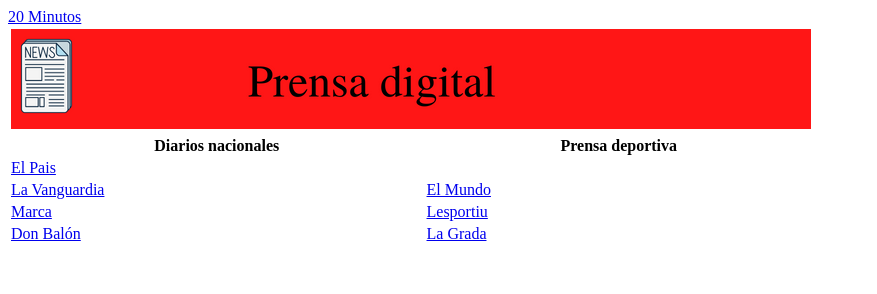
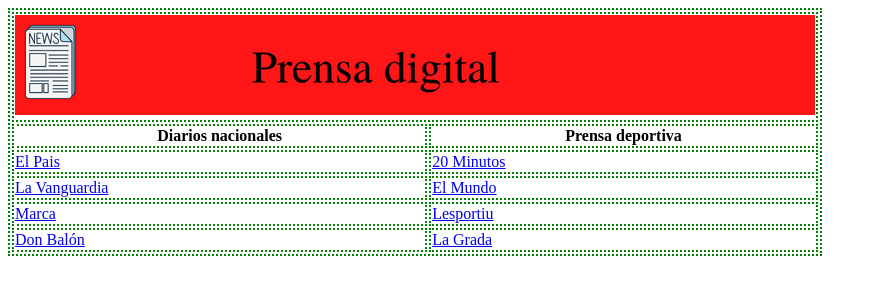
Before and after one commit to JAvello94/LM2223, a plain HTML site: page Etiquetas simples/tablas.html in a window 1280 px wide. Shown: the whole page, without its empty margins (0-877 px from the left). Drawn offline with Linux system fonts and the light colour scheme.

```diff
--- a/Etiquetas simples/tablas.html
+++ b/Etiquetas simples/tablas.html
@@ -9,15 +9,22 @@
 <body>
 
     <table>
+        <style>
+        table, th, td {
+          border: 2px dotted green;
+        }
+
+        </style>
         <tr><td colspan="2"><img src="imagenes/bannerprensadigital.png" alt="Logo prensa digital"></td></tr>
         <tr>
-            <th >Diarios nacionales</th>
+            <th>Diarios nacionales</th>
             <th>Prensa deportiva</th>
         </tr>
-        <tr><td ><a href="https://elpais.com/" target="_blank">El Pais</a></td> <a href="https://www.20minutos.es/" target="_blank">20 Minutos</a><td></td></tr>
-        <tr><td ><a href="https://www.lavanguardia.com/" target="_blank">La Vanguardia</a></td><td><a href="https://www.elmundo.es/" target="_blank">El Mundo</a></td></tr>
-        <tr><td ><a href="https://www.marca.com/" target="_blank">Marca</a></td><td><a href="https://www.lesportiudecatalunya.cat/" target="_blank">Lesportiu</a></td></tr>
-        <tr><td ><a href="https://www.donbalon.com/" target="_blank">Don Balón</a></td><td><a href="https://www.lagradaonline.com/" target="_blank">La Grada</a></td></tr>
+        <tr><td><a href="https://elpais.com/" target="_blank">El Pais</a></td><td><a href="https://www.20minutos.es/" target="_blank"> 20 Minutos </a></td></tr>
+        <tr><td><a href="https://www.lavanguardia.com/" target="_blank">La Vanguardia</a></td><td><a href="https://www.elmundo.es/" target="_blank">El Mundo</a></td></tr>
+        <tr><td><a href="https://www.marca.com/" target="_blank">Marca</a></td><td><a href="https://www.lesportiudecatalunya.cat/" target="_blank">Lesportiu</a></td></tr>
+        <tr><td><a href="https://www.donbalon.com/" target="_blank">Don Balón</a></td><td><a href="https://www.lagradaonline.com/" target="_blank">La Grada</a></td></tr>
+
     </table>
 
 </body>
```
Also changed, not shown: 1 other file.
